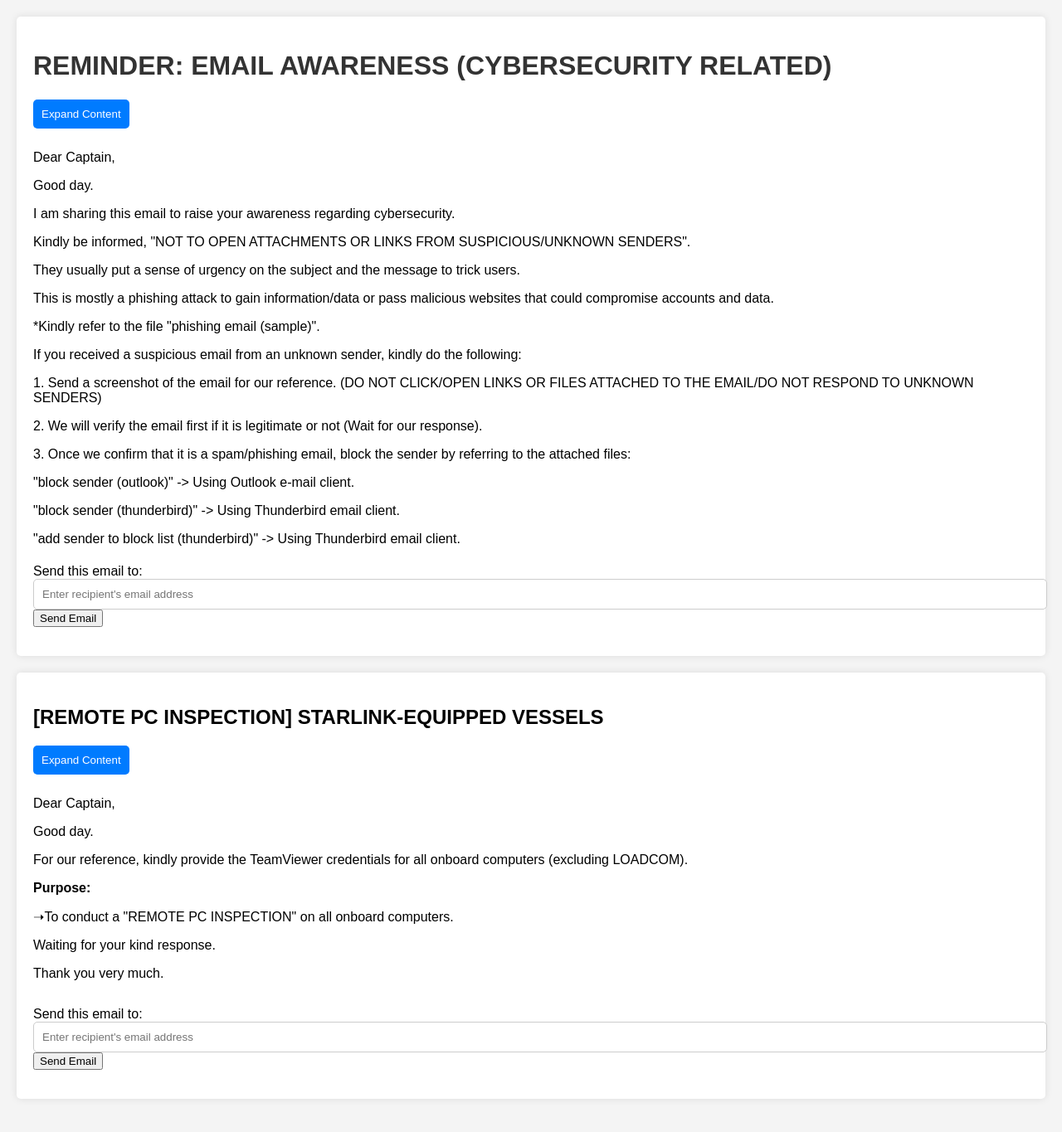
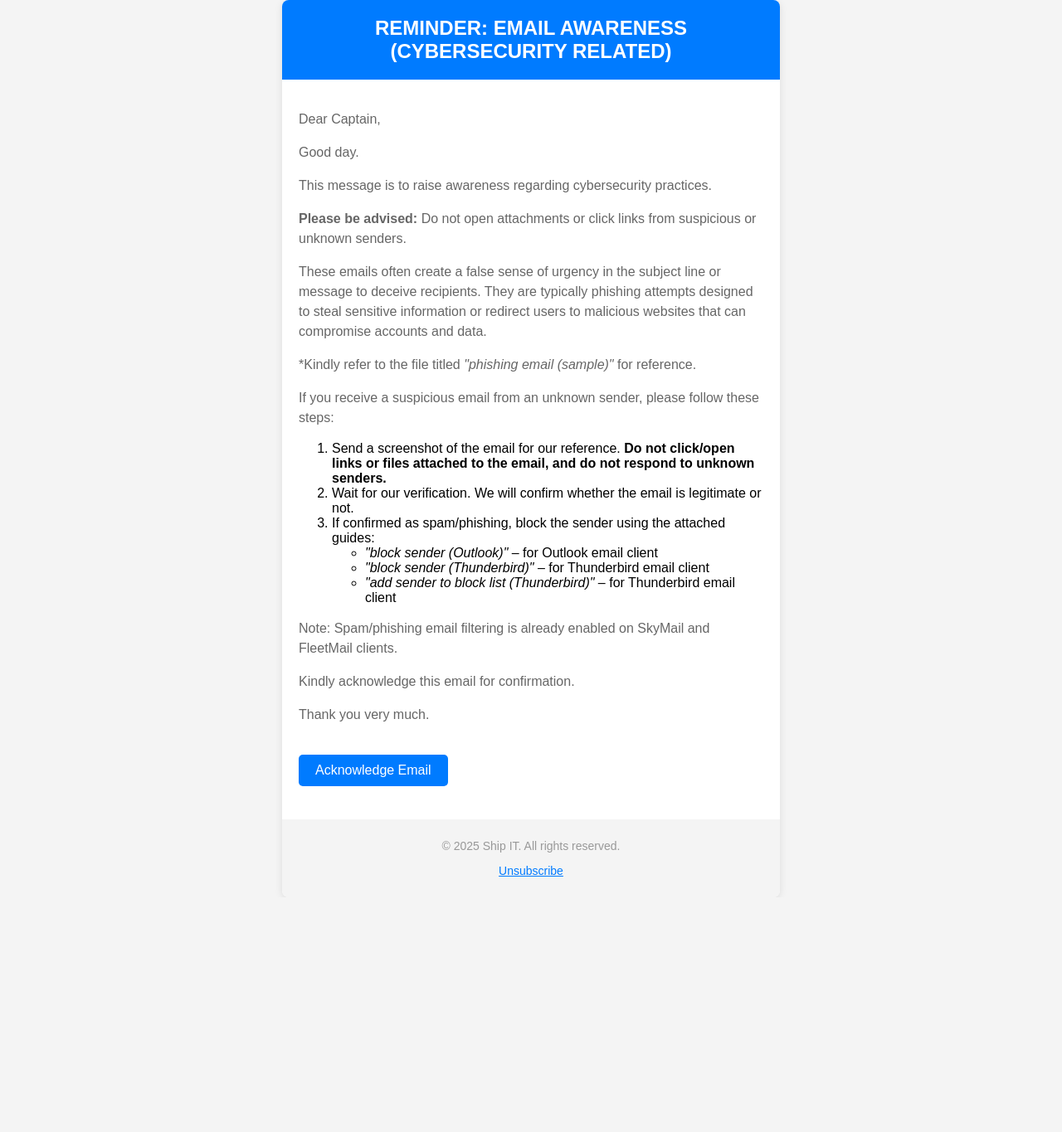
Before and after one commit to rafael0915/JIRAF_SIT, a Flask app: page /mail-templates in a window 1280 px wide. Shown: the whole page at 83% size. After the commit the page ends 1057 px from the top, so only its background shows below. Run offline with Flask 3, Linux system fonts and the light colour scheme.

Commit message:
Mail_templatesPush
push2 - rafael

```diff
--- a/templates/mailTemplates2.html
+++ b/templates/mailTemplates2.html
@@ -3,62 +3,62 @@
 <head>
     <meta charset="UTF-8">
     <meta name="viewport" content="width=device-width, initial-scale=1.0">
-    <title>Ship ICT Report Templates</title>
+    <title>Ship ICT Email Templates</title>
     <style>
         body {
             font-family: Arial, sans-serif;
+            margin: 0;
+            padding: 0;
             background-color: #f4f4f4;
+        }
+        .container {
+            width: 100%;
+            max-width: 600px;
+            margin: 0 auto;
+            background-color: #ffffff;
+            border-radius: 8px;
+            box-shadow: 0 2px 10px rgba(0, 0, 0, 0.1);
+            overflow: hidden;
+        }
+        .header {
+            background-color: #007bff;
+            color: #ffffff;
+            padding: 20px;
+            text-align: center;
+        }
+        .header h1 {
             margin: 0;
+            font-size: 24px;
+        }
+        .content {
             padding: 20px;
         }
-        h1 {
-            color: #333;
+        .content h2 {
+            font-size: 20px;
+            color: #333333;
         }
-        .container {
-            background-color: white;
-            padding: 20px;
-            border-radius: 5px;
-            box-shadow: 0 0 10px rgba(0, 0, 0, 0.1);
-            margin-bottom: 20px; /* Add margin for spacing between containers */
+        .content p {
+            font-size: 16px;
+            line-height: 1.5;
+            color: #666666;
         }
-        .form-group {
-            margin: 15px 0;
+        .footer {
+            background-color: #f4f4f4;
+            text-align: center;
+            padding: 10px;
+            font-size: 14px;
+            color: #999999;
         }
-        input[type="email"] {
-            width: 100%;
-            padding: 10px;
-            border: 1px solid #ccc;
+        .button {
+            display: inline-block;
+            padding: 10px 20px;
+            margin: 20px 0;
+            background-color: #007bff;
+            color: #ffffff;
+            text-decoration: none;
             border-radius: 5px;
         }
-        input[type="submit"] {
-            background-color: #4CAF50;
-            color: white;
-            padding: 10px 15px;
-            border: none;
-            border-radius: 5px;
-            cursor: pointer;
-        }
-        input[type="submit"]:hover {
-            background-color: #45a049;
-        }
-        .content {
-            transition: max-height 0.2s ease-out;
-            overflow: hidden;
-            max-height: 500px; /* Set a max height for the expanded state */
-        }
-        .collapsed {
-            max-height: 0;
-        }
-        .expand-collapse-btn {
-            background-color: #007BFF;
-            color: white;
-            border: none;
-            padding: 10px;
-            border-radius: 5px;
-            cursor: pointer;
-            margin-bottom: 10px;
-        }
-        .expand-collapse-btn:hover {
+        .button:hover {
             background-color: #0056b3;
         }
     </style>
@@ -68,82 +68,34 @@
         <div class="header">
             <h1>REMINDER: EMAIL AWARENESS (CYBERSECURITY RELATED)</h1>
         </div>
-        <button class="expand-collapse-btn" id="toggleButton1">Expand Content</button>
-        <div class="content" id="content1">
+        <div class="content">
             <p>Dear Captain,</p>
             <p>Good day.</p>
-            <p>I am sharing this email to raise your awareness regarding cybersecurity.</p>
-            <p>Kindly be informed, "NOT TO OPEN ATTACHMENTS OR LINKS FROM SUSPICIOUS/UNKNOWN SENDERS".</p>
-            <p>They usually put a sense of urgency on the subject and the message to trick users.</p>
-            <p>This is mostly a phishing attack to gain information/data or pass malicious websites that could compromise accounts and data.</p>
-            <p>*Kindly refer to the file "phishing email (sample)".</p>
-            <p>If you received a suspicious email from an unknown sender, kindly do the following:</p>
-            <p>1. Send a screenshot of the email for our reference. (DO NOT CLICK/OPEN LINKS OR FILES ATTACHED TO THE EMAIL/DO NOT RESPOND TO UNKNOWN SENDERS)</p>
-            <p>2. We will verify the email first if it is legitimate or not (Wait for our response).</p>
-            <p>3. Once we confirm that it is a spam/phishing email, block the sender by referring to the attached files:</p>
-            <p>"block sender (outlook)" -> Using Outlook e-mail client.</p>
-            <p>"block sender (thunderbird)" -> Using Thunderbird email client.</p>
-            <p>"add sender to block list (thunderbird)" -> Using Thunderbird email client.</p>
-            <p>*Spam/Phishing email filtering has already been enabled on (SkyMail and FleetMail) clients.</p>
+            <p>This message is to raise awareness regarding cybersecurity practices.</p>
+            <p><strong>Please be advised:</strong> Do not open attachments or click links from suspicious or unknown senders.</p>
+            <p>These emails often create a false sense of urgency in the subject line or message to deceive recipients. They are typically phishing attempts designed to steal sensitive information or redirect users to malicious websites that can compromise accounts and data.</p>
+            <p>*Kindly refer to the file titled <em>"phishing email (sample)"</em> for reference.</p>
+            <p>If you receive a suspicious email from an unknown sender, please follow these steps:</p>
+            <ol>
+                <li>Send a screenshot of the email for our reference. <strong>Do not click/open links or files attached to the email, and do not respond to unknown senders.</strong></li>
+                <li>Wait for our verification. We will confirm whether the email is legitimate or not.</li>
+                <li>If confirmed as spam/phishing, block the sender using the attached guides:
+                    <ul>
+                        <li><em>"block sender (Outlook)"</em> – for Outlook email client</li>
+                        <li><em>"block sender (Thunderbird)"</em> – for Thunderbird email client</li>
+                        <li><em>"add sender to block list (Thunderbird)"</em> – for Thunderbird email client</li>
+                    </ul>
+                </li>
+            </ol>
+            <p>Note: Spam/phishing email filtering is already enabled on SkyMail and FleetMail clients.</p>
             <p>Kindly acknowledge this email for confirmation.</p>
             <p>Thank you very much.</p>
+            <a href="mailto:ict@shipit.com?subject=Acknowledgement%20of%20Cybersecurity%20Email" class="button">Acknowledge Email</a>
         </div>
-        <div class="form-group">
-            <label for="recipient_email1">Send this email to:</label>
-            <input type="email" id="recipient_email1" required placeholder="Enter recipient's email address">
-            <button onclick="sendEmail('REMINDER: EMAIL AWARENESS', 'Dear Captain,\\nGood day.\\nI am sharing this email to raise your awareness regarding cybersecurity.\\n...')">Send Email</button>
+        <div class="footer">
+            <p>&copy; 2025 Ship IT. All rights reserved.</p>
+            <p><a href="[Unsubscribe Link]" style="color: #007bff;">Unsubscribe</a></p>
         </div>
     </div>
-
-    <div class="container">
-        <div class="header">
-            <h2>[REMOTE PC INSPECTION] STARLINK-EQUIPPED VESSELS</h2>
-        </div>
-        <button class="expand-collapse-btn" id="toggleButton2">Expand Content</button>
-        <div class="content" id="content2">
-            <p>Dear Captain,</p>
-            <p>Good day.</p>
-            <p>For our reference, kindly provide the TeamViewer credentials for all onboard computers (excluding LOADCOM).</p>
-            <p><strong>Purpose:</strong></p>
-            <p> ➝To conduct a "REMOTE PC INSPECTION" on all onboard computers.</p>
-            <p>Waiting for your kind response.</p>
-            <p>Thank you very much.</p>
-        </div>
-        <div class="form-group">
-            <label for="recipient_email2">Send this email to:</label>
-            <input type="email" id="recipient_email2" required placeholder="Enter recipient's email address">
-            <button onclick="sendEmail('REMOTE PC INSPECTION', 'Dear Captain,\\nGood day.\\nFor our reference, kindly provide the TeamViewer credentials for all onboard computers (excluding LOADCOM).\\n...')">Send Email</button>
-        </div>
-    </div>
-
-    <script>
-        const toggleButton1 = document.getElementById('toggleButton1');
-        const content1 = document.getElementById('content1');
-        const toggleButton2 = document.getElementById('toggleButton2');
-        const content2 = document.getElementById('content2');
-
-        toggleButton1.addEventListener('click', () => {
-            content1.classList.toggle('collapsed');
-            toggleButton1.textContent = content1.classList.contains('collapsed') ? 'Expand Content' : 'Minimize Content';
-        });
-
-        toggleButton2.addEventListener('click', () => {
-            content2.classList.toggle('collapsed');
-            toggleButton2.textContent = content2.classList.contains('collapsed') ? 'Expand Content' : 'Minimize Content';
-        });
-
-        function sendEmail(subject, body) {
-            const email1 = document.getElementById('recipient_email1').value;
-            const email2 = document.getElementById('recipient_email2').value;
-            const recipient = email1 || email2; // Use the first non-empty email
-
-            if (recipient) {
-                // Here you would typically send the email using your backend service
-                alert('Email sent to ' + recipient + ' with subject: ' + subject);
-            } else {
-                alert('Please enter a valid email address.');
-            }
-        }
-    </script>
 </body>
 </html>
```
